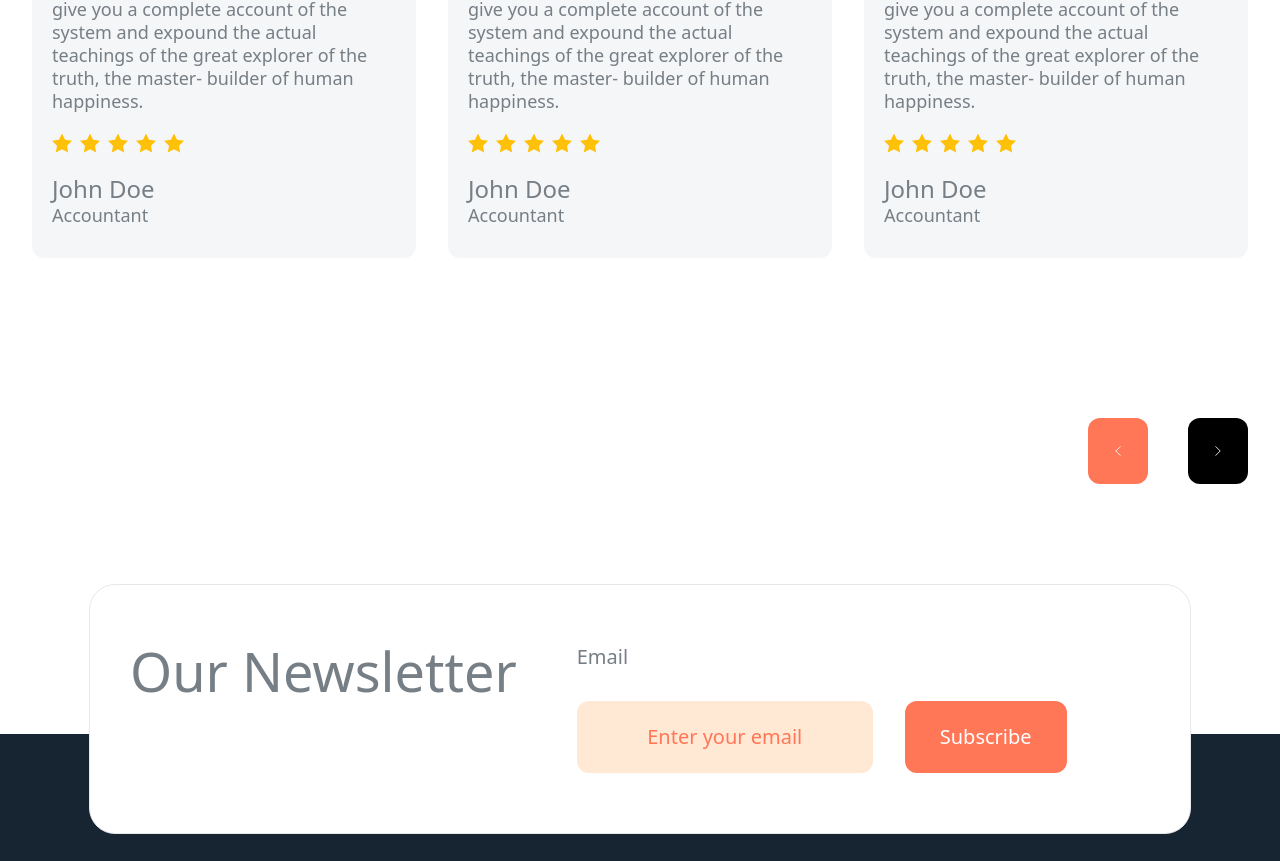
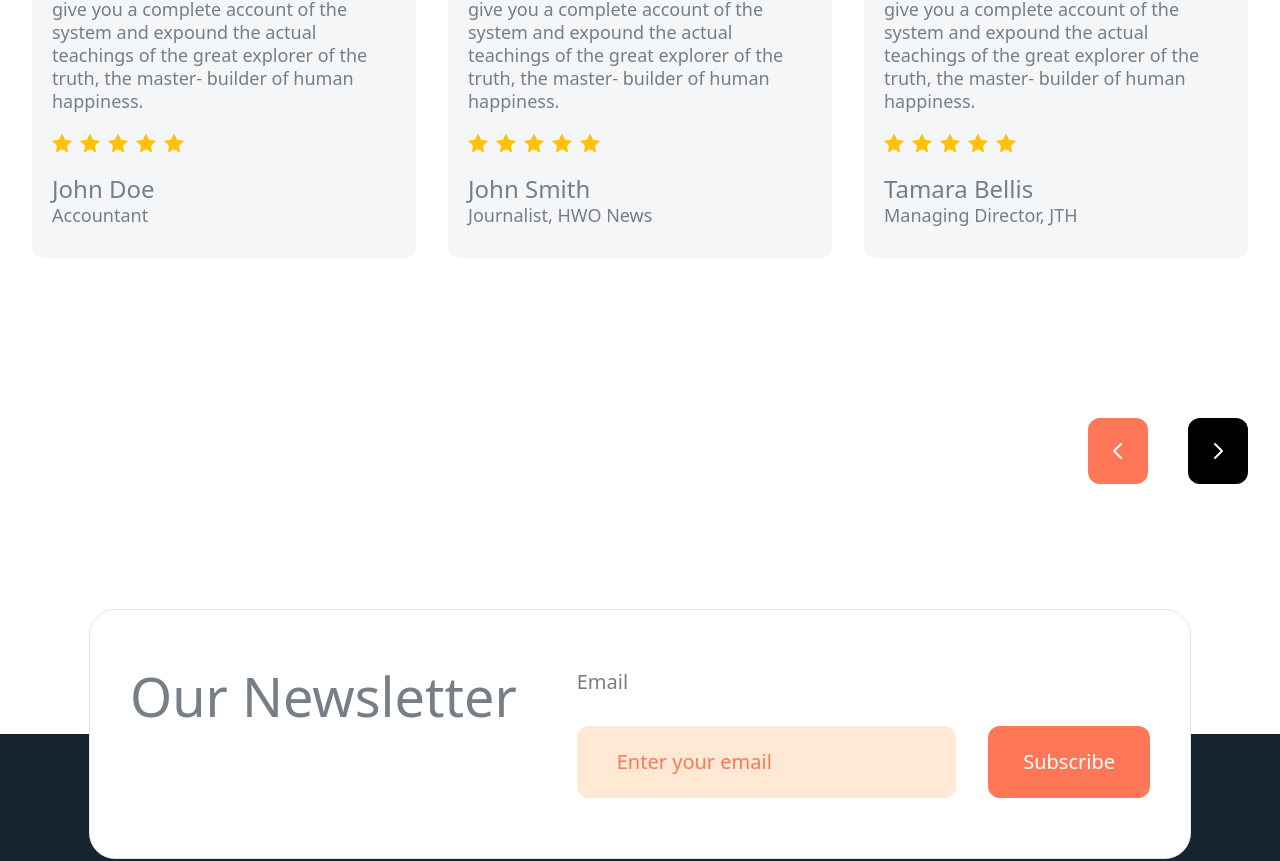
Before and after one commit to chopper99it/Travollion-Page, a React (Vite) app: page / in a window 1280 px wide. Shown: the part 553-1414 px from the top of the page. Built offline with nearby package versions, Linux system fonts and the light colour scheme.

Commit message:
refactor code and fix bug

```diff
--- a/src/components/Experiences.jsx
+++ b/src/components/Experiences.jsx
@@ -1,37 +1,17 @@
-const Experiences = () => {
+const ExperienceItem = ({ imageUrl, name, job }) => {
   return (
-    <section>
-      {/* Container */}
-      <div className="max-w-screen-xl mx-auto px-4 md:px-8">
-        {/* Layout */}
-        <div>
-          {/* Title */}
-          <div>
-            <h2 className="text-5xl md:text-[64px] leading-[64px] text-[#172432] mb-5">
-              Traveler’s Experiences
-            </h2>
-            <div className="border-[3px] border-[#FF7757] bg-[#FF7757] mb-8 w-[285px] md:w-[347px]"></div>
-            <p className="text-lg leading-[21px] md:text-2xl text-[#767E86]">
-              Here some awesome feedback from our travelers
-            </p>
-          </div>
-
-          {/* Items */}
-          <div className="grid md:grid-cols-3 gap-8">
-            {/* Item */}
     <div>
       <img
         className="h-[100px] w-[100px] relative left-5 top-[35px] z-50"
-                src="https://diadiemhanquoc.com/wp-content/uploads/2023/01/Avatar3.png"
+        src={imageUrl}
         alt=""
       />
       <div className="flex flex-col items-start gap-5 px-5 pt-[60px] isolate bg-[#F5F6F7] rounded-xl">
         <p className="text-[#767E86] text-lg leading-[23px]">
-                  But I must explain to you how all this mistaken idea of
-                  denouncing pleasure and praising pain was born and I will give
-                  you a complete account of the system and expound the actual
-                  teachings of the great explorer of the truth, the master-
-                  builder of human happiness.
+          But I must explain to you how all this mistaken idea of denouncing
+          pleasure and praising pain was born and I will give you a complete
+          account of the system and expound the actual teachings of the great
+          explorer of the truth, the master- builder of human happiness.
         </p>
         <div className="flex gap-2">
           <svg
@@ -91,202 +71,81 @@ const Experiences = () => {
           </svg>
         </div>
         <div className="text-[#767E86] mb-8 ">
-                  <h4 className="text-2xl">John Doe</h4>
-                  <p className="text-lg leading-[21px]">Accountant</p>
+          <h4 className="text-2xl">{name}</h4>
+          <p className="text-lg leading-[21px]">{job}</p>
         </div>
       </div>
     </div>
+  );
+};
+
+const Experiences = () => {
+  return (
+    <section>
+      {/* Container */}
+      <div className="max-w-screen-xl mx-auto px-4 md:px-8">
+        {/* Layout */}
+        <div>
+          {/* Title */}
+          <div>
+            <h2 className="text-5xl md:text-[64px] leading-[64px] text-[#172432] mb-5">
+              Traveler’s Experiences
+            </h2>
+            <div className="border-[3px] border-[#FF7757] bg-[#FF7757] mb-8 w-[285px] md:w-[347px]"></div>
+            <p className="text-lg leading-[21px] md:text-2xl text-[#767E86]">
+              Here some awesome feedback from our travelers
+            </p>
+          </div>
+
+          {/* Items */}
+          <div className="grid md:grid-cols-3 gap-8">
             {/* Item */}
-            <div className="">
-              <img
-                className="h-[100px] w-[100px] relative left-5 top-[35px] z-50"
-                src="https://diadiemhanquoc.com/wp-content/uploads/2023/01/Avatar2.png"
-                alt=""
+            <ExperienceItem
+              imageUrl="https://diadiemhanquoc.com/wp-content/uploads/2023/01/Avatar3.png"
+              name="John Doe"
+              job="Accountant"
             />
-              <div className="flex flex-col items-start gap-5 px-5 pt-[60px] isolate bg-[#F5F6F7] rounded-xl">
-                <p className="text-[#767E86] text-lg leading-[23px]">
-                  But I must explain to you how all this mistaken idea of
-                  denouncing pleasure and praising pain was born and I will give
-                  you a complete account of the system and expound the actual
-                  teachings of the great explorer of the truth, the master-
-                  builder of human happiness.
-                </p>
-                <div className="flex gap-2">
-                  <svg
-                    width={20}
-                    height={20}
-                    viewBox="0 0 20 20"
-                    fill="none"
-                    xmlns="http://www.w3.org/2000/svg">
-                    <path
-                      d="M10 0.5L13.09 6.76L20 7.77L15 12.64L16.18 19.52L10 16.27L3.82 19.52L5 12.64L0 7.77L6.91 6.76L10 0.5Z"
-                      fill="#FFC107"
+            <ExperienceItem
+              imageUrl="https://diadiemhanquoc.com/wp-content/uploads/2023/01/Avatar2.png"
+              name="John Smith"
+              job="Journalist, HWO News"
             />
-                  </svg>
-                  <svg
-                    width={20}
-                    height={20}
-                    viewBox="0 0 20 20"
-                    fill="none"
-                    xmlns="http://www.w3.org/2000/svg">
-                    <path
-                      d="M10 0.5L13.09 6.76L20 7.77L15 12.64L16.18 19.52L10 16.27L3.82 19.52L5 12.64L0 7.77L6.91 6.76L10 0.5Z"
-                      fill="#FFC107"
+            <ExperienceItem
+              imageUrl="https://diadiemhanquoc.com/wp-content/uploads/2023/01/Avatar.png"
+              name="Tamara Bellis"
+              job="Managing Director, JTH"
             />
-                  </svg>
-                  <svg
-                    width={20}
-                    height={20}
-                    viewBox="0 0 20 20"
-                    fill="none"
-                    xmlns="http://www.w3.org/2000/svg">
-                    <path
-                      d="M10 0.5L13.09 6.76L20 7.77L15 12.64L16.18 19.52L10 16.27L3.82 19.52L5 12.64L0 7.77L6.91 6.76L10 0.5Z"
-                      fill="#FFC107"
-                    />
-                  </svg>
-                  <svg
-                    width={20}
-                    height={20}
-                    viewBox="0 0 20 20"
-                    fill="none"
-                    xmlns="http://www.w3.org/2000/svg">
-                    <path
-                      d="M10 0.5L13.09 6.76L20 7.77L15 12.64L16.18 19.52L10 16.27L3.82 19.52L5 12.64L0 7.77L6.91 6.76L10 0.5Z"
-                      fill="#FFC107"
-                    />
-                  </svg>
-                  <svg
-                    width={20}
-                    height={20}
-                    viewBox="0 0 20 20"
-                    fill="none"
-                    xmlns="http://www.w3.org/2000/svg">
-                    <path
-                      d="M10 0.5L13.09 6.76L20 7.77L15 12.64L16.18 19.52L10 16.27L3.82 19.52L5 12.64L0 7.77L6.91 6.76L10 0.5Z"
-                      fill="#FFC107"
-                    />
-                  </svg>
-                </div>
-                <div className="text-[#767E86] mb-8 ">
-                  <h4 className="text-2xl">John Doe</h4>
-                  <p className="text-lg leading-[21px]">Accountant</p>
-                </div>
-              </div>
-            </div>
-            {/* Item */}
-            <div className="">
-              <img
-                className="h-[100px] w-[100px] relative left-5 top-[35px] z-50"
-                src="https://diadiemhanquoc.com/wp-content/uploads/2023/01/Avatar.png"
-                alt=""
-              />
-              <div className="flex flex-col items-start gap-5 px-5 pt-[60px] isolate bg-[#F5F6F7] rounded-xl">
-                <p className="text-[#767E86] text-lg leading-[23px]">
-                  But I must explain to you how all this mistaken idea of
-                  denouncing pleasure and praising pain was born and I will give
-                  you a complete account of the system and expound the actual
-                  teachings of the great explorer of the truth, the master-
-                  builder of human happiness.
-                </p>
-                <div className="flex gap-2">
-                  <svg
-                    width={20}
-                    height={20}
-                    viewBox="0 0 20 20"
-                    fill="none"
-                    xmlns="http://www.w3.org/2000/svg">
-                    <path
-                      d="M10 0.5L13.09 6.76L20 7.77L15 12.64L16.18 19.52L10 16.27L3.82 19.52L5 12.64L0 7.77L6.91 6.76L10 0.5Z"
-                      fill="#FFC107"
-                    />
-                  </svg>
-                  <svg
-                    width={20}
-                    height={20}
-                    viewBox="0 0 20 20"
-                    fill="none"
-                    xmlns="http://www.w3.org/2000/svg">
-                    <path
-                      d="M10 0.5L13.09 6.76L20 7.77L15 12.64L16.18 19.52L10 16.27L3.82 19.52L5 12.64L0 7.77L6.91 6.76L10 0.5Z"
-                      fill="#FFC107"
-                    />
-                  </svg>
-                  <svg
-                    width={20}
-                    height={20}
-                    viewBox="0 0 20 20"
-                    fill="none"
-                    xmlns="http://www.w3.org/2000/svg">
-                    <path
-                      d="M10 0.5L13.09 6.76L20 7.77L15 12.64L16.18 19.52L10 16.27L3.82 19.52L5 12.64L0 7.77L6.91 6.76L10 0.5Z"
-                      fill="#FFC107"
-                    />
-                  </svg>
-                  <svg
-                    width={20}
-                    height={20}
-                    viewBox="0 0 20 20"
-                    fill="none"
-                    xmlns="http://www.w3.org/2000/svg">
-                    <path
-                      d="M10 0.5L13.09 6.76L20 7.77L15 12.64L16.18 19.52L10 16.27L3.82 19.52L5 12.64L0 7.77L6.91 6.76L10 0.5Z"
-                      fill="#FFC107"
-                    />
-                  </svg>
-                  <svg
-                    width={20}
-                    height={20}
-                    viewBox="0 0 20 20"
-                    fill="none"
-                    xmlns="http://www.w3.org/2000/svg">
-                    <path
-                      d="M10 0.5L13.09 6.76L20 7.77L15 12.64L16.18 19.52L10 16.27L3.82 19.52L5 12.64L0 7.77L6.91 6.76L10 0.5Z"
-                      fill="#FFC107"
-                    />
-                  </svg>
-                </div>
-                <div className="text-[#767E86] mb-8 ">
-                  <h4 className="text-2xl">John Doe</h4>
-                  <p className="text-lg leading-[21px]">Accountant</p>
-                </div>
-              </div>
-            </div>
           </div>
 
           {/* Slide button */}
           <div className="flex justify-center gap-10 lg:justify-end mb-20 mt-[100px] md:mt-40 lg:mb-0">
-            <button className="flex flex-col items-start py-7 px-5 rounded-xl gap-1 bg-[#FF7757] h-[66px] w-[60px] ">
+            <button className="flex flex-col items-center justify-center rounded-xl gap-1 bg-[#FF7757] h-[66px] w-[60px] ">
               <svg
-                className="w-5 h-2.5"
-                width={12}
-                height={23}
-                viewBox="0 0 12 23"
+                className="w-6 h-6 text-white"
                 fill="none"
+                stroke="currentColor"
+                viewBox="0 0 24 24"
                 xmlns="http://www.w3.org/2000/svg">
                 <path
-                  d="M11 1.5L1 11.5L11 21.5"
-                  stroke="white"
-                  strokeWidth={2}
                   strokeLinecap="round"
                   strokeLinejoin="round"
+                  strokeWidth={2}
+                  d="M15 19l-7-7 7-7"
                 />
               </svg>
             </button>
-            <button className="flex flex-col items-start py-7 px-5 rounded-xl gap-1 bg-black h-[66px] w-[60px]">
+            <button className="flex flex-col items-center justify-center rounded-xl gap-1 bg-black h-[66px] w-[60px]">
               <svg
-                className="w-5 h-2.5"
-                width={12}
-                height={23}
-                viewBox="0 0 12 23"
+                className="w-6 h-6 text-white"
                 fill="none"
+                stroke="currentColor"
+                viewBox="0 0 24 24"
                 xmlns="http://www.w3.org/2000/svg">
                 <path
-                  d="M1 21.5L11 11.5L0.999999 1.5"
-                  stroke="white"
-                  strokeWidth={2}
                   strokeLinecap="round"
                   strokeLinejoin="round"
+                  strokeWidth={2}
+                  d="M9 5l7 7-7 7"
                 />
               </svg>
             </button>
--- a/src/components/Footer.jsx
+++ b/src/components/Footer.jsx
@@ -2,21 +2,21 @@ const Footer = () => {
   return (
     <>
       {/* Newsletter */}
-      <div className="max-w-screen-xl mx-auto relative lg:top-[100px]">
+      <div className="max-w-screen-xl mx-auto relative lg:top-[125px]">
         <div className=" mx-4 md:mx-[18px] lg:mx-9 xl:mx-[89px] py-10 lg:py-[60px]  md:px-10 px-5 bg-white shadow-[0_0px_0px_4px_rgb(0, 0, 0, 0.3)] border rounded-[20px] md:rounded-[26px]">
           <div className="flex flex-col lg:flex-row lg:items-center xl:items-start gap-[60px]">
             <h2 className="text-[40px] md:text-[54px] leading-[53px] text-[#767E86]">
               Our Newsletter
             </h2>
-            <div className="flex flex-col md:justify-between gap-8 text-[20px] leading-6">
+            <div className="flex flex-col lg:flex-grow md:justify-between gap-8 text-[20px] leading-6">
               <label className="text-[#767E86] block">Email</label>
               <div className="flex flex-col md:flex-row md:justify-between gap-8">
                 <input
-                  className="block py-6 w-full placeholder-[#FF7757] text-center rounded-xl bg-[#FFE8D4]"
+                  className="block text-center md:text-left py-6 w-full placeholder-[#FF7757] md:pl-10 rounded-xl bg-[#FFE8D4]"
                   type="text"
                   placeholder="Enter your email"
                 />
-                <button className="py-6 px-[35px] bg-[#FF7757] rounded-xl text-white">
+                <button className="py-6 px-[35px]  bg-[#FF7757] rounded-xl text-white">
                   Subscribe
                 </button>
               </div>
@@ -30,8 +30,8 @@ const Footer = () => {
           <h2 className="text-[40px] md:text-[54px] leading-[53px] text-[#767E86]">
             Our Newsletter
           </h2>
-          <div className="flex flex-col md:items-end md:flex-row md:justify-between gap-8 ">
-            <div className="flex flex-col gap-4 text-[20px] leading-6">
+          <div className="flex flex-col lg:flex-grow md:items-end md:flex-row md:justify-between gap-8 ">
+            <div className="flex flex-grow flex-col gap-4 text-[20px] leading-6">
               <label className="text-[#767E86] block">Email</label>
               <input
                 className="block py-6 w-full placeholder-[#FF7757] text-center rounded-xl bg-[#FFE8D4]"
```
Lines whose indentation alone changed are shown as unchanged.
